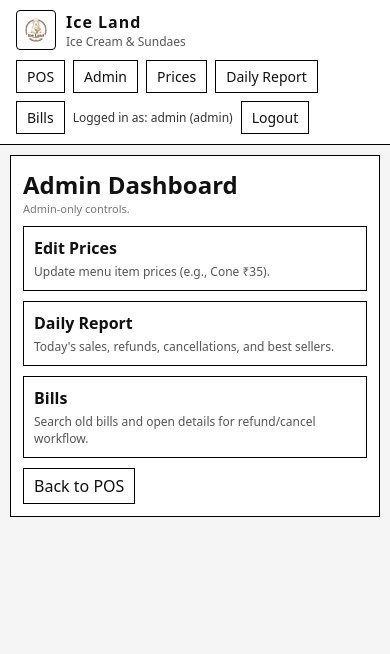
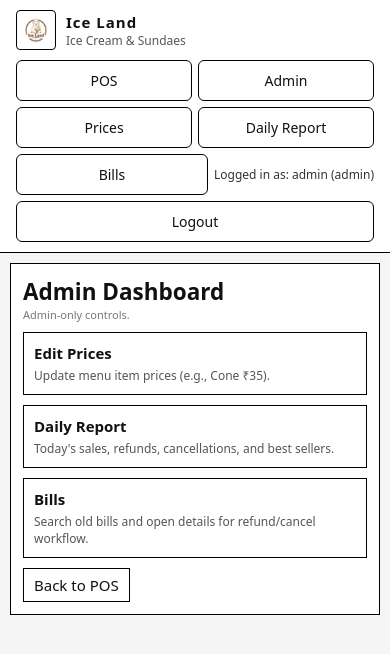
Before and after one commit to peeku166/IceLand_POS, a Flask app: page /admin in a window 390 px wide. Shown: the top 654 px of the page. Run offline with Flask 3, Linux system fonts and the light colour scheme; the visitor is signed in with stand-in values (Sample User, id 1).

Commit message:
Improve responsive UI for mobile and desktop

```diff
--- a/static/style.css
+++ b/static/style.css
@@ -668,3 +668,120 @@
         border: none;
     }
 }
+
+
+/* =====================================
+   Responsive POS UI (Desktop + Mobile)
+   ===================================== */
+
+/* ---------- Base improvements (ALL screens) ---------- */
+
+.menu-item {
+  background: #fff;
+  border: 1px solid #e6e6e6;
+  border-radius: 10px;
+  padding: 14px;
+  margin-bottom: 14px;
+  transition: box-shadow 0.2s ease, transform 0.1s ease;
+}
+
+.menu-item:hover {
+  box-shadow: 0 6px 14px rgba(0,0,0,0.08);
+  transform: translateY(-1px);
+}
+
+.menu-item h4 {
+  margin: 0;
+  font-size: 16px;
+}
+
+.menu-item .meta {
+  font-size: 13px;
+  color: #666;
+}
+
+.menu-item .price {
+  font-weight: 600;
+  margin-top: 4px;
+}
+
+/* ---------- Navigation (ALL screens) ---------- */
+
+.nav,
+.top-nav {
+  display: flex;
+  gap: 10px;
+  flex-wrap: wrap;
+}
+
+.nav a,
+.top-nav a,
+.nav button {
+  padding: 8px 14px;
+  border-radius: 6px;
+  font-size: 14px;
+}
+
+/* =====================================
+   MOBILE ADAPTATION
+   ===================================== */
+
+@media (max-width: 768px) {
+
+  body {
+    font-size: 15px;
+  }
+
+  /* Stack nav neatly */
+  .nav,
+  .top-nav {
+    gap: 6px;
+  }
+
+  .nav a,
+  .top-nav a,
+  .nav button {
+    flex: 1 1 48%;
+    text-align: center;
+    padding: 10px;
+    font-size: 14px;
+  }
+
+  /* Menu cards become full-width */
+  .menu-item {
+    padding: 16px;
+  }
+
+  .menu-item h4 {
+    font-size: 17px;
+  }
+
+  /* Better tap targets */
+  .menu-item button {
+    width: 100%;
+    padding: 12px;
+    font-size: 15px;
+    margin-top: 8px;
+  }
+
+  /* Tables scroll instead of breaking */
+  table {
+    display: block;
+    width: 100%;
+    overflow-x: auto;
+  }
+}
+
+/* =====================================
+   LARGE SCREENS (Laptop / Desktop)
+   ===================================== */
+
+@media (min-width: 1024px) {
+
+  .menu-grid {
+    display: grid;
+    grid-template-columns: repeat(auto-fill, minmax(260px, 1fr));
+    gap: 16px;
+  }
+
+}
```
